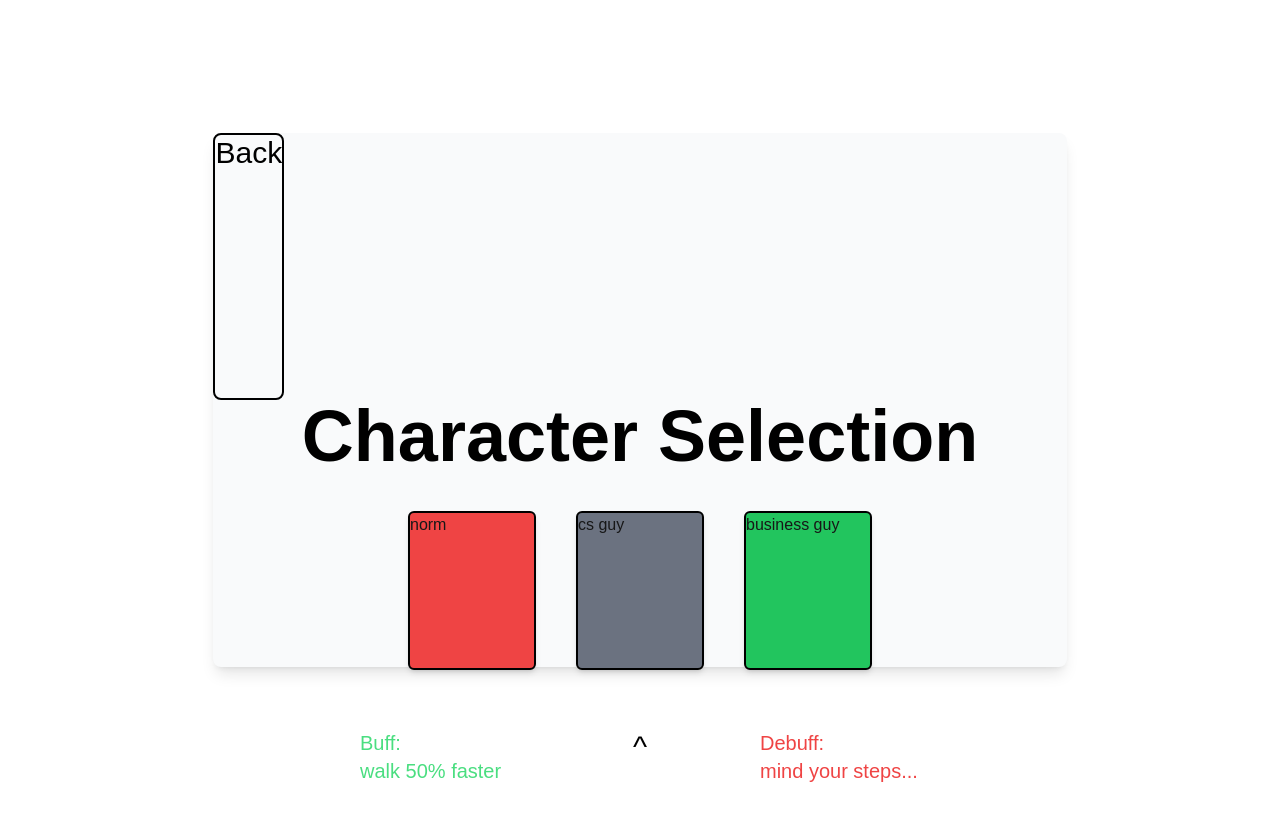
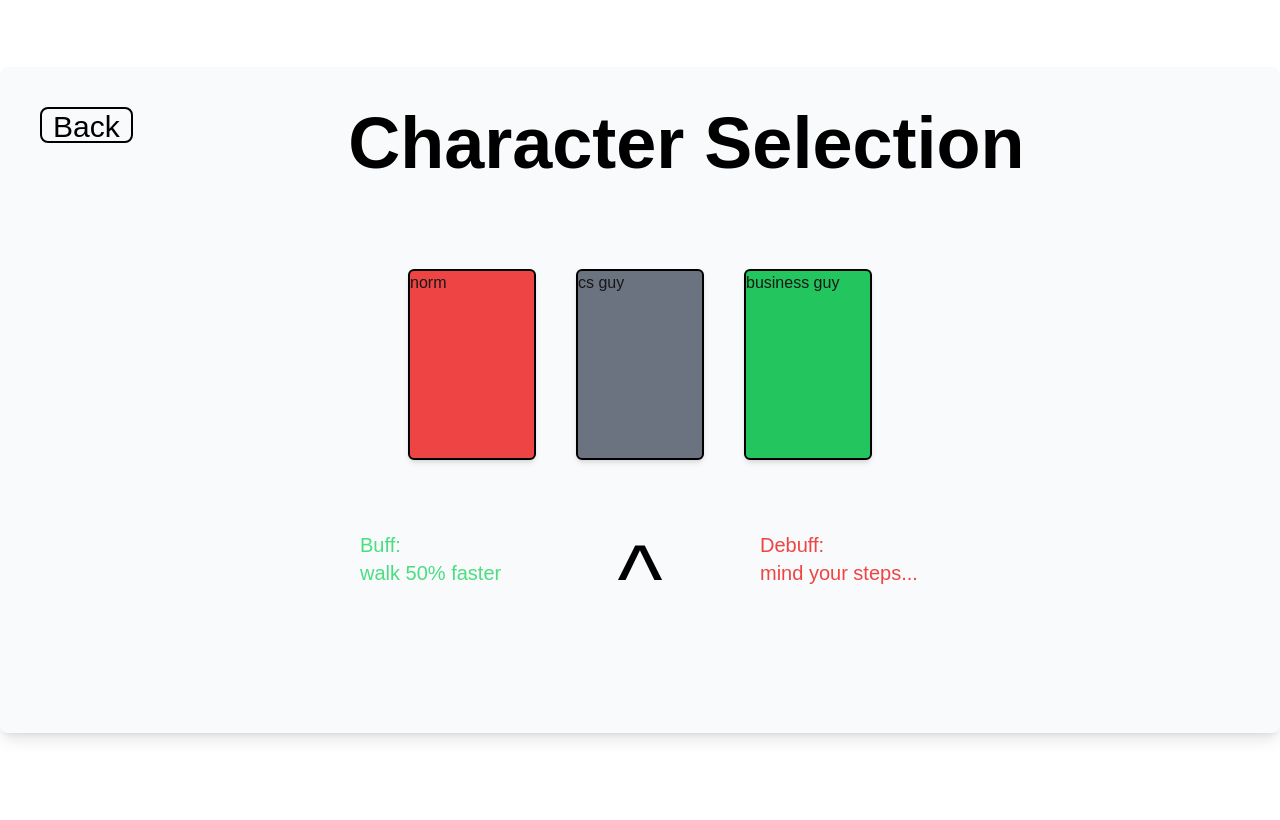
Before and after one commit to mt1516/TheGradeEscape, a Next.js app: page /character in a window 1280 px wide. Shown: the top 820 px of the page. Built offline with nearby package versions, Linux system fonts and the light colour scheme.

Commit message:
Fix character selection ui

```diff
--- a/app/(main)/character/page.tsx
+++ b/app/(main)/character/page.tsx
@@ -31,11 +31,14 @@ export default function CharacterPage() {
     }, [c]);
 
     return (
-        <div className='flex flex-row justify-center items-center h-screen'>
-            <div className="bg-gray-50 rounded-lg shadow-lg w-8/12 h-4/6">
-                <Close />
-                <div className="text-7xl font-bold text-black justify-self-center w-fit">Character Selection</div>
-                <Choose current={c}/>
+        <div className='contianer flex flex-row justify-center items-center h-screen w-screen'>
+            <div className="container flex flex-col bg-gray-50 rounded-lg shadow-lg h-5/6 p-10">
+                <div className="container flex flex-row">
+                    <Close />
+                    <h1 className="text-7xl font-bold text-black w-full text-center justify-self-center">Character Selection</h1>
+                </div>
+
+                <Choose current={c} />
             </div>
         </div>
     );
--- a/app/ui/character/choose.tsx
+++ b/app/ui/character/choose.tsx
@@ -24,7 +24,9 @@ export default function Choose(props: {
 }
 ) {
     return (
-        <div className="flex flex-col w-full h-4/6 justify-center items-center">
+        <div className="container flex flex-col h-full w-full justify-center">
+            <div className="container flex flex-col h-5/6 w-full justify-self-start items-center">
+                <div className="flex flex-col w-full h-full justify-center items-center">
                     <div className="grid grid-cols-3 gap-10 h-full w-fit items-center">
                         <div className={`${characters[(props.current - 1 + 3) % 3].className}`}>
                             {characters[(props.current - 1 + 3) % 3].name}
@@ -32,25 +34,27 @@ export default function Choose(props: {
                         <div className={`${characters[props.current % 3].className}`}>
                             {characters[props.current % 3].name}
                         </div>
-                <div className={`${characters[(props.current +1) % 3].className}`}>
+                        <div className={`${characters[(props.current + 1) % 3].className}`}>
                             {characters[(props.current + 1) % 3].name}
                         </div>
                     </div>
                     <div className="container mx-auto h-3/6 flex flex-col items-center">
                         <div className="grid grid-cols-3 gap-10 h-full w-fit items-center justify-self-start">
                             <div className="container text-green-400 text-start text-xl w-40 h-4/6 rounded-md">
-                        Buff: <br/>
+                                Buff: <br />
                                 {characters[props.current % 3].buff}
                             </div>
-                    <div className="container text-black text-center text-3xl w-40 h-4/6 rounded-md">
+                            <div className="container text-black text-center text-8xl w-40 h-4/6 rounded-md">
                                 ^
                             </div>
                             <div className="container text-red-500 text-start text-xl w-40 h-4/6 rounded-md">
-                        Debuff: <br/>
+                                Debuff: <br />
                                 {characters[props.current % 3].debuff}
                             </div>
                         </div>
                     </div>
                 </div >
+            </div >
+        </div>
     );
 }
```
Lines whose indentation alone changed are shown as unchanged.
